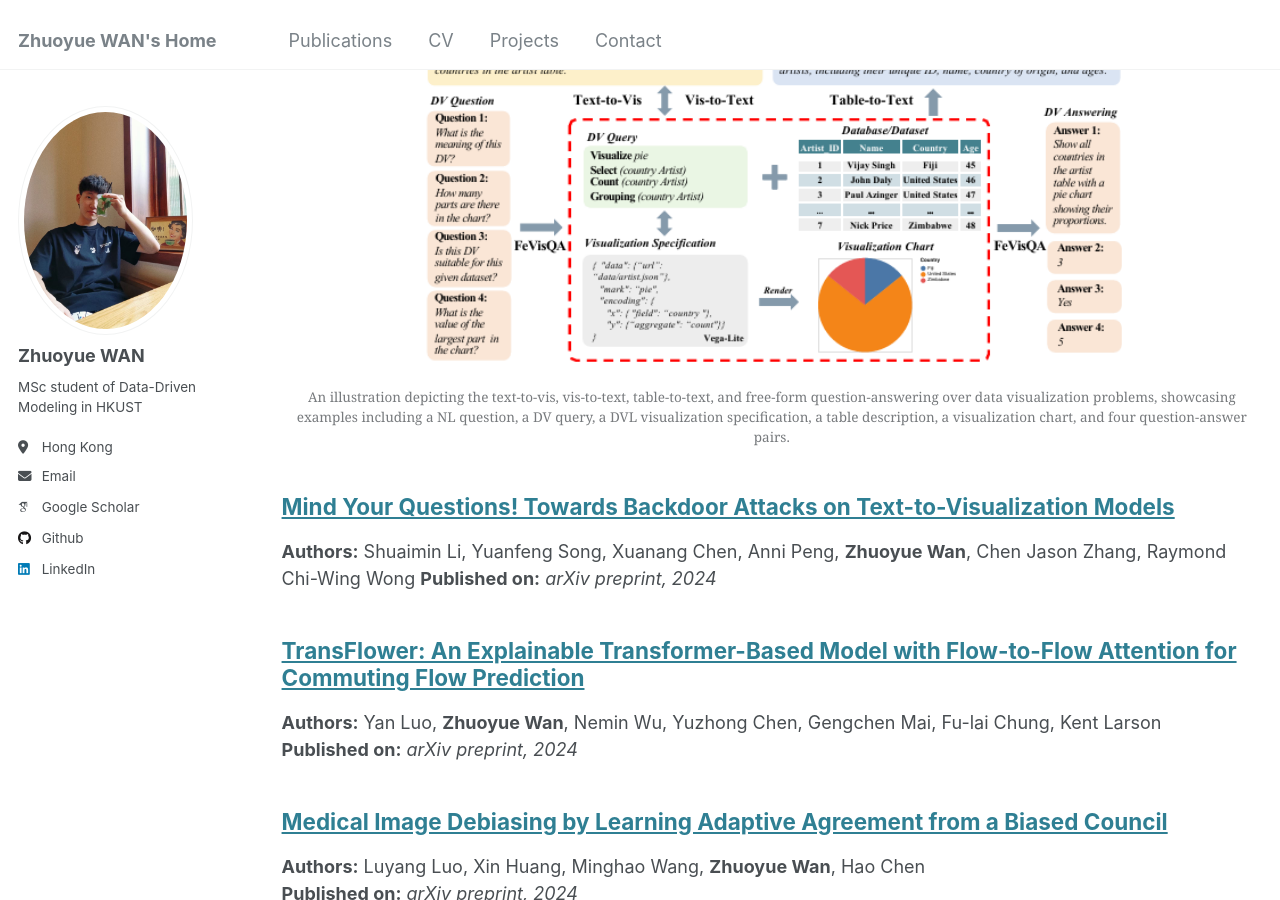
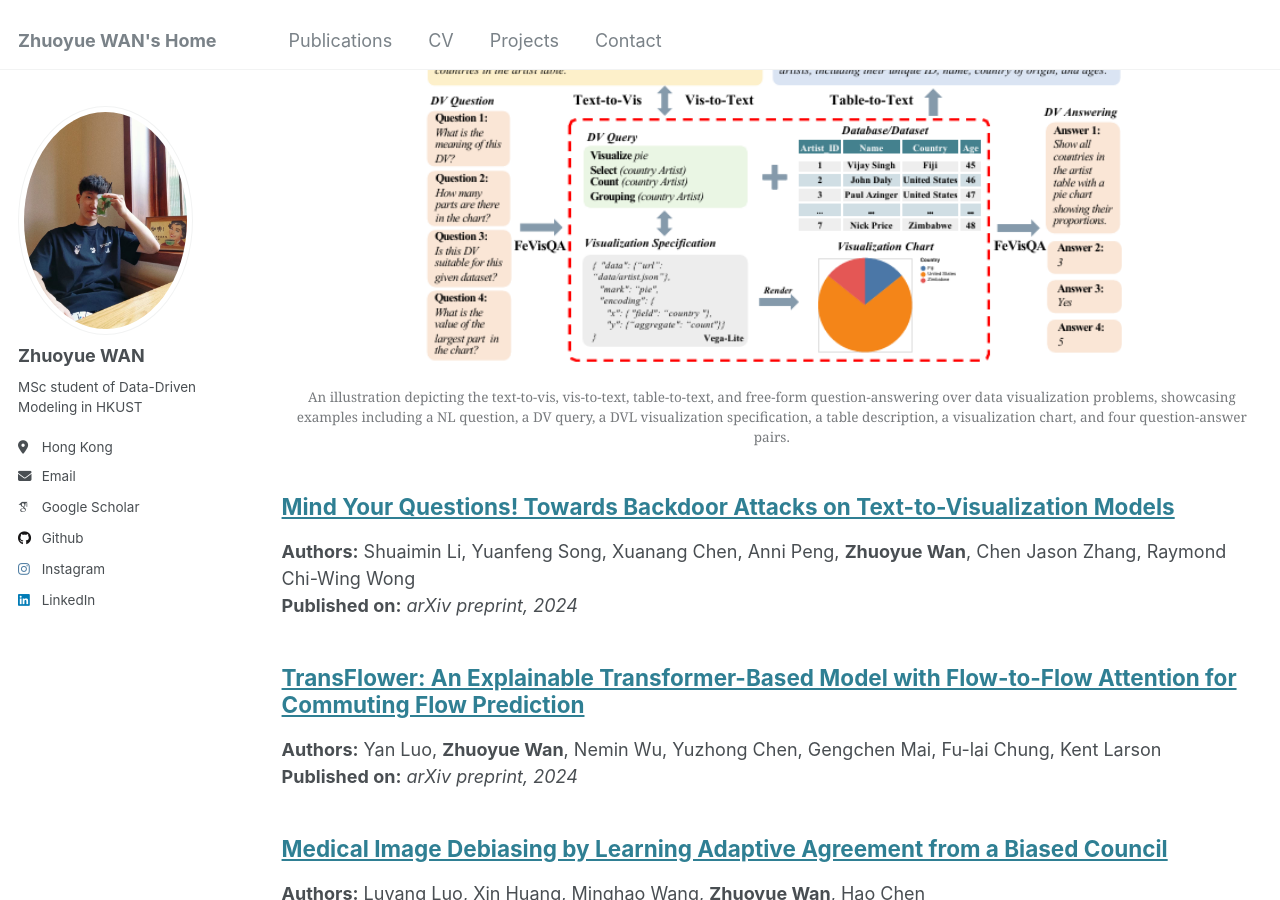
Before and after one commit to zwanah/zwanah.github.io, a Jekyll site: the page built from _pages/publications.md, in a window 1280 px wide and 900 px high, scrolled down 303 px. Built offline with Jekyll 4.4.1, drawn with Linux system fonts in a browser that asks for light colours; some web fonts are replaced.

Commit message:
24_12_7_4

```diff
--- a/_config.yml
+++ b/_config.yml
@@ -99,7 +99,7 @@
   github           : "zwanah"
   google_plus      :
   keybase          :
-  instagram        : #"wanzhuoyue"
+  instagram        : "wanzhuoyue"
   impactstory      : #"https://profiles.impactstory.org/u/xxxx-xxxx-xxxx-xxxx"
   lastfm           :
   linkedin         : "ZhuoyueWAN"
```
Also changed, not shown: _pages/publications.md (line endings or trailing spaces).
